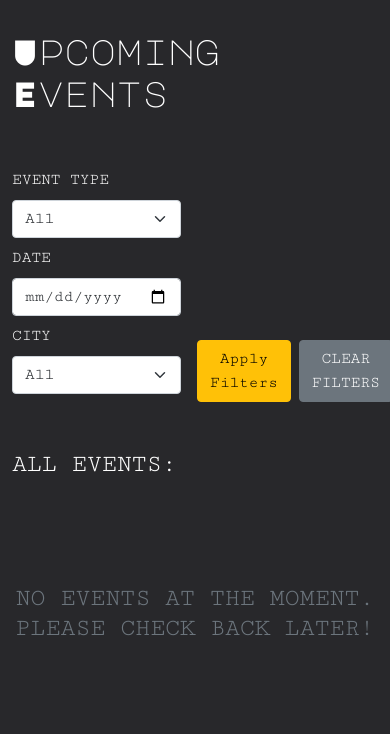
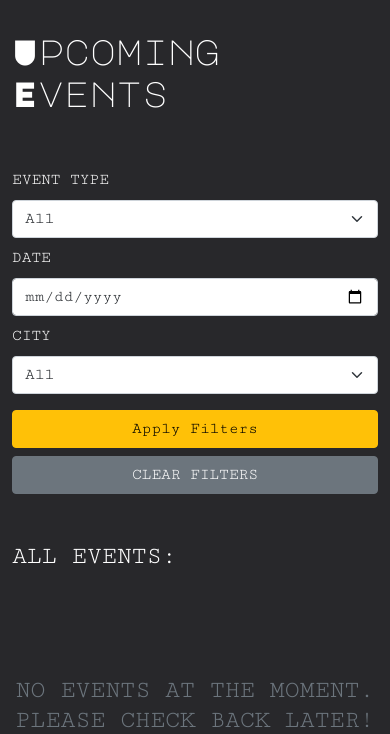
Before and after one commit to parduckids/milestone-project-four, a Django app: page /events in a window 390 px wide. Shown: the part 160-894 px from the top of the page. Run offline with Django 5.2, Linux system fonts and the light colour scheme; data that the repository does not hold is empty.

Commit message:
style: responsive changes

```diff
--- a/event/templates/event/events.html
+++ b/event/templates/event/events.html
@@ -12,9 +12,9 @@
 
 <!-- Inline Filter Menu and Calendar -->
 <div class="container mt-4">
-    <form class="d-flex justify-content-between" method="get" action="{% url 'events' %}">
-        <div class="d-flex flex-column flex-md-row">
-            <div class="me-3 mb-2 mb-md-0">
+    <form class="d-flex flex-column flex-md-row justify-content-md-between" method="get" action="{% url 'events' %}">
+        <div class="d-flex flex-column flex-md-row w-100">
+            <div class="me-md-3 mb-2 mb-md-0">
                 <label for="eventType" class="form-label">Event Type</label>
                 <select class="form-select" id="eventType" name="event_type">
                     <option value="" {% if not request.GET.event_type %}selected{% endif %}>All</option>
@@ -24,11 +24,11 @@
                     <option value="techno" {% if request.GET.event_type == 'techno' %}selected{% endif %}>Techno</option>
                 </select>
             </div>
-            <div class="me-3 mb-2 mb-md-0">
+            <div class="me-md-3 mb-2 mb-md-0">
                 <label for="eventDate" class="form-label">Date</label>
                 <input type="date" class="form-control" id="eventDate" name="date" value="{{ request.GET.date }}">
             </div>
-            <div class="me-3 mb-2 mb-md-0">
+            <div class="me-md-3 mb-2 mb-md-0">
                 <label for="eventCity" class="form-label">City</label>
                 <select class="form-select" id="eventCity" name="event_city">
                     <option value="" {% if not request.GET.event_city %}selected{% endif %}>All</option>
@@ -41,8 +41,8 @@
                 </select>
             </div>
         </div>
-        <div class="d-flex align-items-end">
-            <button type="submit" class="btn btn-warning me-2">Apply Filters</button>
+        <div class="d-flex flex-column flex-md-row align-items-stretch align-items-md-end mt-2 mt-md-0">
+            <button type="submit" class="btn btn-warning mb-2 mb-md-0 me-md-2">Apply Filters</button>
             <a href="{% url 'events' %}" class="btn btn-secondary">Clear Filters</a>
         </div>
     </form>
@@ -91,7 +91,7 @@
                     <p class="card-text mb-1">{{ event.organiser }}</p>
                 </div>
                 <h5 class="card-title">{{ event.event_name }}</h5>
-                <a href="{% url 'buy_ticket' event.event_id %}" class="btn btn-outline-warning btn-sm mt-2">
+                <a href="{% url 'buy_ticket' event.event_id %}" class="btn btn-warning btn-sm mt-2">
                     <span class="bi bi-ticket-fill me-1"></span> Get Tickets
                 </a>
                 <a href="{% url 'event_detail' event.event_id %}" class="btn btn-outline-warning btn-sm mt-2">
--- a/event/templates/event/index.html
+++ b/event/templates/event/index.html
@@ -40,7 +40,7 @@
                     <p class="card-text mb-1">{{ event.organiser }}</p>
                 </div>
                 <h5 class="card-title">{{ event.event_name }}</h5>
-                <a href="{% url 'buy_ticket' event.event_id %}" class="btn btn-outline-warning btn-sm mt-2">
+                <a href="{% url 'buy_ticket' event.event_id %}" class="btn btn-warning btn-sm mt-2">
                     <span class="bi bi-ticket-fill me-1"></span> Get Tickets
                 </a>
                 <a href="{% url 'event_detail' event.event_id %}" class="btn btn-outline-warning btn-sm mt-2">
--- a/newsletter/forms.py
+++ b/newsletter/forms.py
@@ -1,5 +1,6 @@
 from django import forms
 from .models import Subscriber
+
 
 class SubscribeForm(forms.ModelForm):
     class Meta:
--- a/static/css/base.css
+++ b/static/css/base.css
@@ -22,6 +22,7 @@ h1 {
     padding-top: 20px;
     padding-bottom: 10px;
 }
+
 
 /* Transparent Navbar */
 .navbar {
@@ -246,6 +247,6 @@ footer .btn-outline-light:hover {
         --bs-gutter-x: 0 !important;
     }
     .ticket-form{
-        margin-top: 20px;
+        margin-top: 20px !important;
     }
 }
--- a/tickets/templates/buy_ticket.html
+++ b/tickets/templates/buy_ticket.html
@@ -16,7 +16,7 @@ Buy Tickets - {{ event.event_name }}
 
 <div class="container mt-5">
     <div class="row">
-        <div class="col-md-5">
+        <div class="col-md-5 mb-3">
             {% if event.event_image and event.event_image != "None" %}
             <img src="{{ event.event_image }}" class="img-fluid w-100" alt="Event Image">
             {% else %}
```
